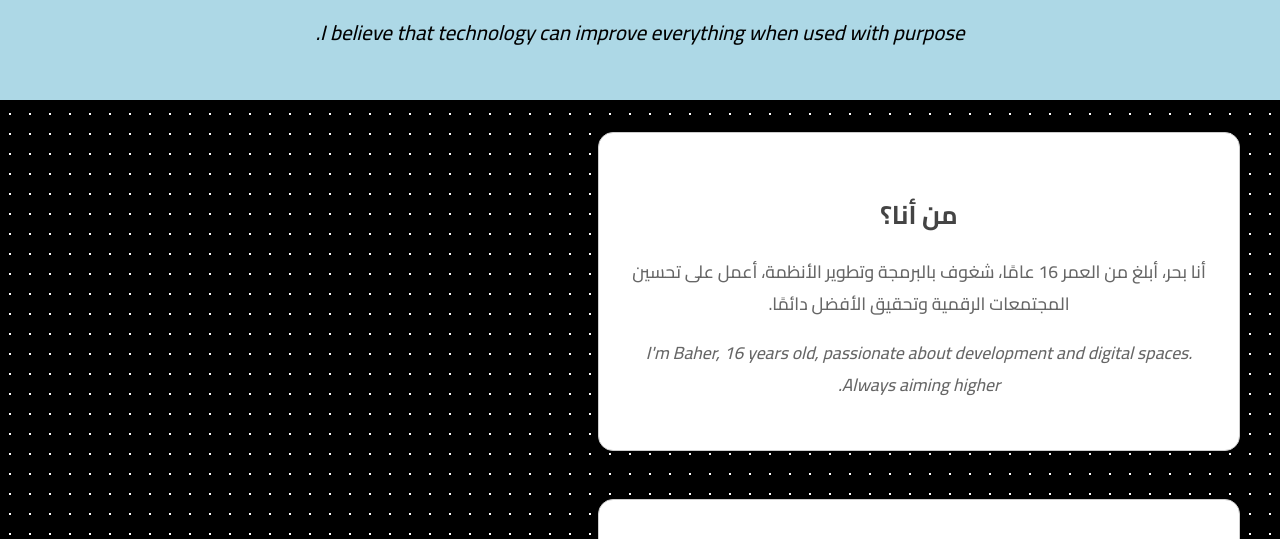
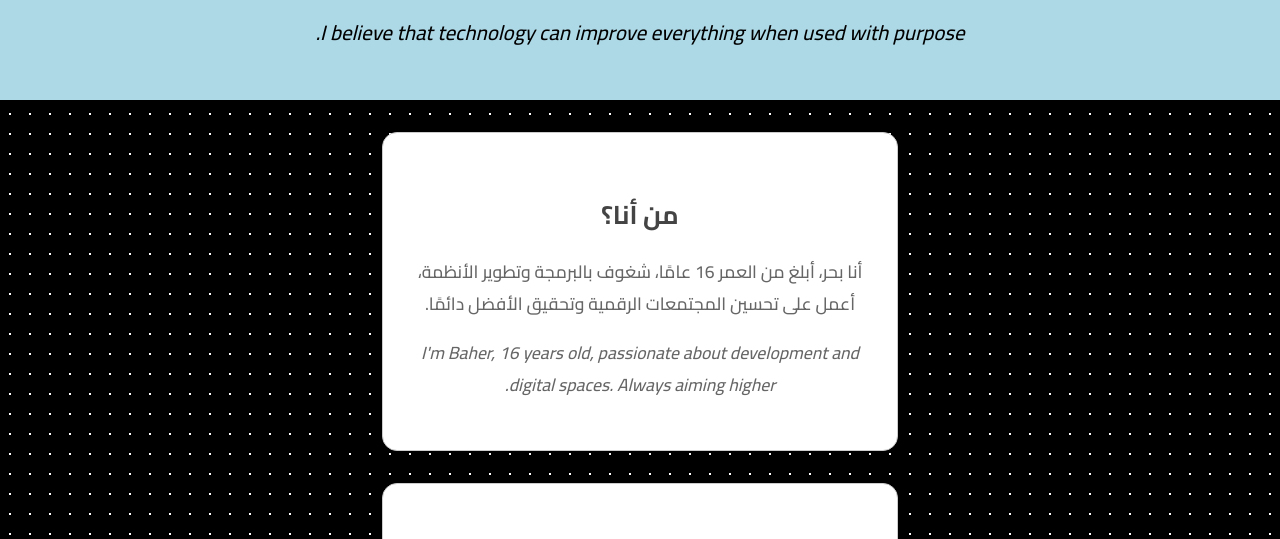
Before and after one commit to b7r11/b7r-website1, a plain HTML site: page index.html in a window 1280 px wide. Shown: the part 196-735 px from the top of the page. Drawn offline with nearby package versions, Linux system fonts and the light colour scheme.

Commit message:
Update index.html

```diff
--- a/index.html
+++ b/index.html
@@ -2,7 +2,7 @@
 <html lang="ar" dir="rtl">
 <head>
   <meta charset="UTF-8">
-  <title>بحر - عالم بحر</title>
+  <title>بحر - مطور ومُحسن بيئة السيرفرات</title>
   <link href="https://fonts.googleapis.com/css2?family=Cairo:wght@500;700&display=swap" rel="stylesheet">
   <link href="https://unpkg.com/aos@2.3.1/dist/aos.css" rel="stylesheet">
   <style>
@@ -40,14 +40,13 @@
       margin: 2rem auto;
     }
 
-    .container {
+    .row {
       display: flex;
+      justify-content: center;
+      gap: 2rem;
       flex-wrap: wrap;
-      justify-content: space-between;
       margin: 2rem auto;
-      gap: 1rem;
-      max-width: 1200px;
-      padding: 0 1rem;
+      max-width: 1000px;
     }
 
     .card {
@@ -55,11 +54,11 @@
       color: #666;
       padding: 2rem;
       border-radius: 15px;
-      width: 48%;
+      width: 45%;
+      min-width: 280px;
       box-shadow: 0 4px 12px rgba(0,0,0,0.1);
       border: 1px solid #ccc;
       transition: transform 0.3s ease;
-      margin-bottom: 2rem;
     }
 
     .card:hover {
@@ -122,7 +121,7 @@
 </header>
 
 <!-- من أنا و أهدافي -->
-<div class="container">
+<div class="row">
   <div class="card" data-aos="fade-up" data-aos-delay="100">
     <h3>من أنا؟</h3>
     <p>أنا بحر، أبلغ من العمر 16 عامًا، شغوف بالبرمجة وتطوير الأنظمة، أعمل على تحسين المجتمعات الرقمية وتحقيق الأفضل دائمًا.</p>
@@ -138,8 +137,8 @@
 
 <div class="section-divider"></div>
 
-<!-- مهاراتي والسيرفرات -->
-<div class="container">
+<!-- المهارات والسيرفرات -->
+<div class="row">
   <div class="card" data-aos="fade-up" data-aos-delay="300">
     <h3>مهاراتي التقنية</h3>
     <p>أتقن JavaScript وPython وأبرمج باستخدام HTML وCSS. أستخدم مكتبات مثل <strong>discord.js</strong> و <strong>discord.py</strong> لبناء بوتات وأدوات فعالة.</p>
@@ -166,7 +165,7 @@
 </div>
 
 <!-- الخدمات -->
-<div class="container">
+<div class="row">
   <div class="card" data-aos="fade-up" data-aos-delay="600">
     <h3>بائع برمجيات وبوتات ومواقع</h3>
     <p>أقدم خدمات احترافية في تصميم المواقع، تطوير البوتات، أدوات إدارية، أنظمة مخصصة، والمزيد حسب الطلب.</p>
```
